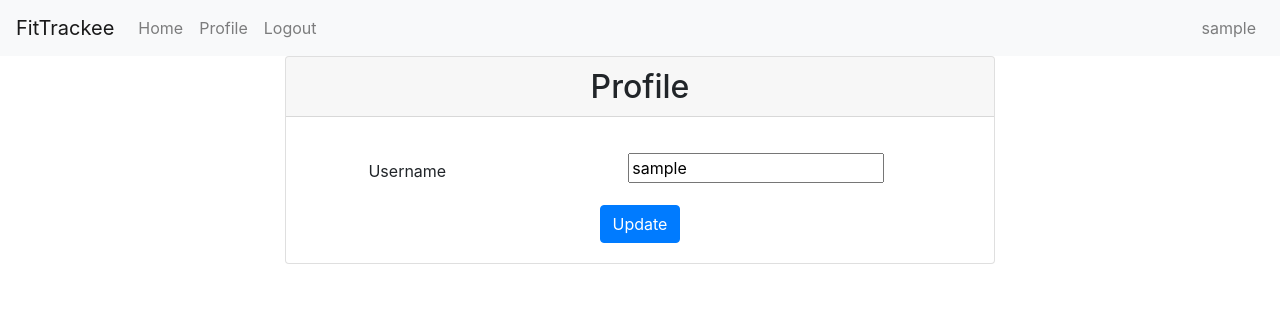
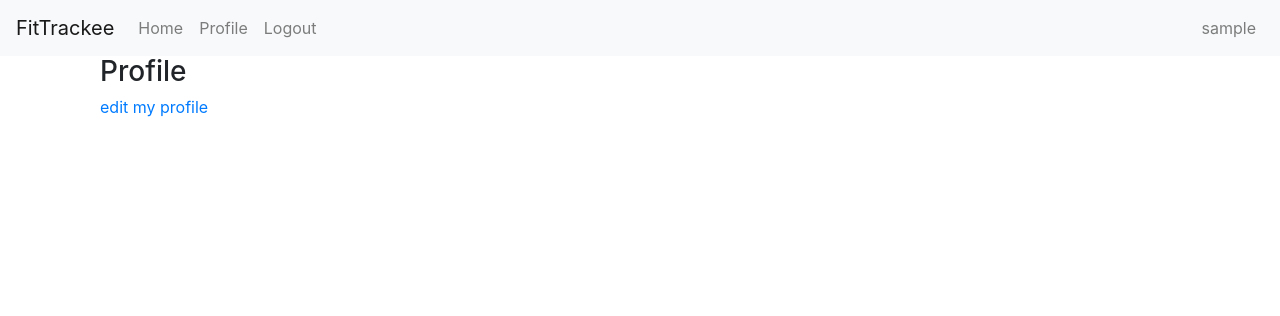
Before and after one commit to SamR1/FitTrackee_v0, a Django app: page /profile/ in a window 1280 px wide. Shown: the top 316 px of the page. Run offline with Django 3.2, Linux system fonts and the light colour scheme; the visitor is signed in with stand-in values (Sample User, id 1); parts of the project's set-up code (start-up, migrations or seed data) failed here and were passed over; some libraries are stand-ins or nearby versions.

Commit message:
Profile: editing on a dedicated page

```diff
--- a/FitTrackee/apps/user/urls.py
+++ b/FitTrackee/apps/user/urls.py
@@ -4,5 +4,5 @@
 
 app_name = 'user'
 urlpatterns = [
-    # url(r'^profile/', views.profile, name='profile'),
+    url(r'^edit/', views.edit, name='edit'),
 ]
--- a/FitTrackee/apps/user/views.py
+++ b/FitTrackee/apps/user/views.py
@@ -7,13 +7,18 @@
 
 @login_required
 def profile(request):
+    return render(request, 'user/profile.html')
+
+
+@login_required
+def edit(request):
     if request.method == 'POST':
         form = ProfileForm(request.POST, instance=request.user)
         if form.is_valid():
             form.save()
     else:
         form = ProfileForm(instance=request.user)
-    return render(request, 'user/profile.html', {'form': form})
+    return render(request, 'user/edit.html', {'form': form})
 
 
 def register(request):
--- a/FitTrackee/templates/user/profile.html
+++ b/FitTrackee/templates/user/profile.html
@@ -4,41 +4,9 @@
 
 {% block content %}
 
-        <div class="container profileForm">
-            <div class="row">
-                <div class="col-md-2"></div>
-                <div class="col-md-8">
-                    <div class="card text-center">
-                        <h2 class="card-header">Profile</h2>
-                        <div class="card-body">
-                            <form method="post">
-                            {%csrf_token%}
-                            {% for error in form.non_field_errors %}
-                            <div class="form-group has-errors text-danger small">
-                                {{error}}
-                            </div>
-                            {% endfor %}
-
-                            {% for field in form %}
-                            <div class="form-group has-errors text-danger small">
-                                {{field.errors}}
-                            </div>
-                            <div class="form-group row">
-                                <div class="col-md-4 col-form-label">
-                                {{field.label}}
-                                </div>
-                                <div class="col-md-8">
-                                {{field}}
-                                </div>
-                            </div>
-                            {% endfor %}
-                            <button class="btn btn-primary">Update</button>
-                            </form>
-                        </div>
-                    </div>
-                </div>
-                <div class="col-md-2"></div>
-            </div>
+        <div class="container">
+        <h3>Profile</h3>
+        <a href="{% url 'user:edit' %}">edit my profile</a>
         </div>
 
 {% endblock %}
```
Also changed, not shown: FitTrackee/templates/user/edit.html (added, +44 -0 lines).
